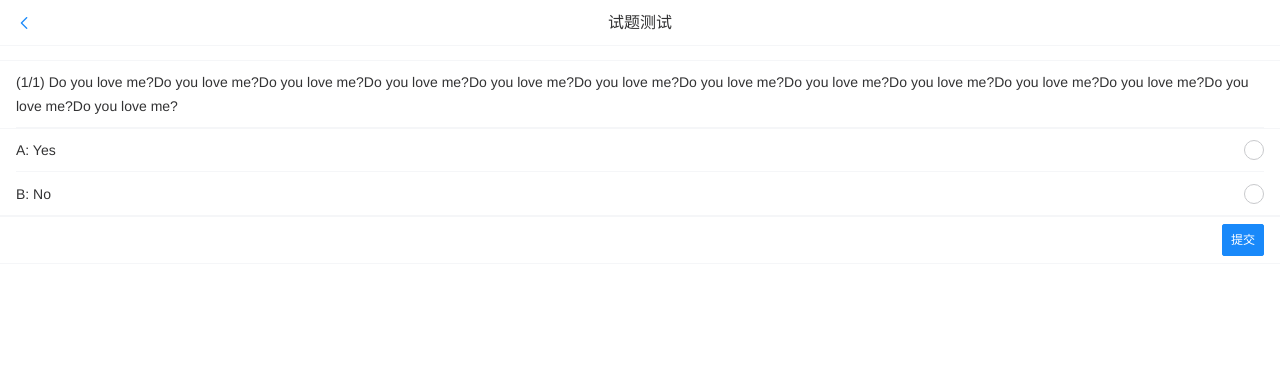
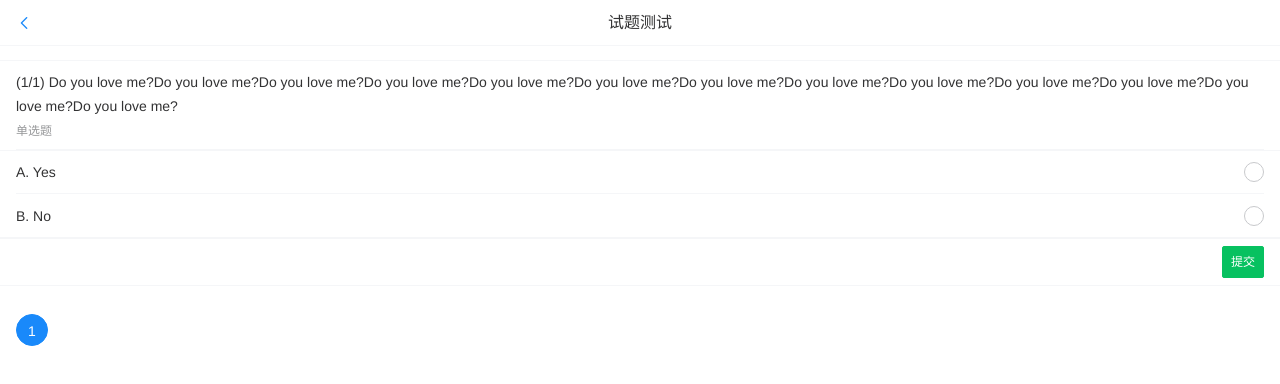
Before and after one commit to canguser/Exam-QA, a Vue app: page /#/exam in a window 1280 px wide. Shown: the top 384 px of the page. Built offline with nearby package versions, Linux system fonts and the light colour scheme.

Commit message:
exam completed step1

```diff
--- a/src/assets/common.css
+++ b/src/assets/common.css
@@ -1,3 +1,14 @@
 .text-align-right{
     text-align: right;
 }
+
+.exam-m-bottom-small{
+    margin-bottom: .75rem;
+}
+.exam-m-top-small{
+    margin-top: .75rem;
+}
+
+.exam-p-around-small{
+    padding: 16px;
+}
--- a/src/components/exam/DoExamPage.vue
+++ b/src/components/exam/DoExamPage.vue
@@ -4,19 +4,21 @@
                 :title="examInfo.title"
                 fixed
                 left-arrow
+                @click-left="$router.back()"
         ></van-nav-bar>
         <div v-for="(question, i) in questionsInfo" :key="i" v-if="i===questionNum">
-            <van-panel :title="getQuestionTitle(question)">
+            <van-panel :title="getQuestionTitle(question)" :desc="getQuestionDesc(question)">
                 <div v-if="question.isMulti">
                     <van-checkbox-group v-model="question.answer.multi.apis">
                         <van-cell-group>
                             <van-cell v-for="(option, oi) in question.answerOptions"
-                                      clickable @click="toggleAnswer(i, [option.api])"
+                                      clickable @click="toggleAnswer(i, option.api)"
                                       :key="oi">
                                 <template slot="title">
-                                    <span :class="{'right-answer':option.isRight&&question.answer.isAnswered,'error-answer':!option.isRight&&question.answer.isAnswered,'custom-title':true}">{{letterIndex[oi]+': '+option.describe}}</span>
+                                    <span :class="{'right-answer':option.isRight&&question.answer.isAnswered,'error-answer':!option.isRight&&question.answer.isAnswered,'custom-title':true}">{{letterIndex[oi]+'. '+option.describe}}</span>
                                 </template>
-                                <van-checkbox slot="right-icon" :name="option.api"></van-checkbox>
+                                <van-checkbox slot="right-icon" :name="option.api"
+                                              :checked-color="getOptionColor(question.answer.results,option)"></van-checkbox>
                             </van-cell>
                         </van-cell-group>
                     </van-checkbox-group>
@@ -28,10 +30,10 @@
                                       clickable @click="setAnswer(i, [option.api])"
                                       :key="oi">
                                 <template slot="title">
-                                    <span :class="{'right-answer':option.isRight&&question.answer.isAnswered,'error-answer':!option.isRight&&question.answer.isAnswered,'custom-title':true}">{{letterIndex[oi]+': '+option.describe}}</span>
+                                    <span :class="{'right-answer':option.isRight&&question.answer.isAnswered&&isShowResult,'error-answer':!option.isRight&&question.answer.isAnswered&&isShowResult,'custom-title':true}">{{letterIndex[oi]+'. '+option.describe}}</span>
                                 </template>
                                 <van-radio slot="right-icon" :name="option.api"
-                                           :checked-color="question.answer.results.map(res=>res.api).includes(option.api)&&option.isRight?'#44af11':'#cd0000'"></van-radio>
+                                           :checked-color="getOptionColor(question.answer.results,option)"></van-radio>
                             </van-cell>
                         </van-cell-group>
                     </van-radio-group>
@@ -40,10 +42,20 @@
                     <div class="text-align-right">
                         <van-button size="small" v-if="i>0" @click="turnTo(i-1)">上一题</van-button>
                         <van-button size="small" type="info" v-if="i<totalNum-1" @click="turnTo(i+1)">下一题</van-button>
-                        <van-button size="small" type="info" v-if="i===totalNum-1" @click="submit">提交</van-button>
+                        <van-button size="small" type="primary" @click="submit">提交</van-button>
                     </div>
                 </div>
             </van-panel>
+        </div>
+        <div class="exam-m-top-small">
+            <div class="exam-p-around-small">
+                <van-row>
+                    <van-col span="4" v-for="(question,i) in questionsInfo" :key="i">
+                        <div class="exam-circle exam-done" @click="turnTo(i)"
+                             :class="{'exam-right':question.answer.isPass&&isShowResult,'exam-error':question.answer.isMistake&&isShowResult,'exam-current': questionNum === i}">{{i+1}}</div>
+                    </van-col>
+                </van-row>
+            </div>
         </div>
     </div>
 </template>
@@ -56,7 +68,12 @@
     import {Cell, CellGroup} from 'vant';
     import {RadioGroup, Radio} from 'vant';
     import {Checkbox, CheckboxGroup} from 'vant';
+    import {Dialog} from 'vant';
+    import { Row, Col } from 'vant';
 
+    Vue.use(Row).use(Col);
+    // 全局注册
+    Vue.use(Dialog);
     Vue.use(Checkbox).use(CheckboxGroup);
     Vue.use(RadioGroup);
     Vue.use(Radio);
@@ -87,8 +104,9 @@
             return {
                 answers: [],
                 questionNum: 0,
-                isShowResult: true,
-                letterIndex: [...'ABCDEFGHIJKLMNOPQRSTUVWXYZ']
+                isShowResult: false,
+                letterIndex: [...'ABCDEFGHIJKLMNOPQRSTUVWXYZ'],
+                examInfo: {}
             }
         },
         computed: {
@@ -118,6 +136,20 @@
             getQuestionTitle(question) {
                 return [`(${this.questionNum + 1}/${this.totalNum})`, question.describe].join(' ');
             },
+            getQuestionDesc(question) {
+                let result = '';
+                if (!question.required) {
+                    result += '（可选）'
+                }
+                if (question.type === 'option') {
+                    if (question.isMulti) {
+                        result += '多选题'
+                    } else {
+                        result += '单选题'
+                    }
+                }
+                return result;
+            },
             /**
              * @param i
              * @param api {Array}
@@ -131,23 +163,20 @@
                     }
                     return answer;
                 });
-                if (this.isShowResult) {
-                    this.checkResult(i);
-                }
             },
             toggleAnswer(i, api) {
-                console.log(this.answers[i]);
                 let apis = this.answers[i].multi.apis;
                 if (apis.includes(api)) {
                     apis = apis.filter(a => a !== api);
                 } else {
                     apis.push(api);
+                    apis = [...apis];
                 }
                 this.setAnswer(i, apis);
             },
             checkResult(i) {
                 this.answers = [...this.answers].map((answer, ai) => {
-                    if (i !== ai) {
+                    if (i !== ai && i != null) {
                         return answer;
                     }
                     let question = this.questions[ai];
@@ -155,8 +184,8 @@
                     answer.results.forEach(res => {
                         res.isMistake = !rightAnswers.includes(res.api);
                     });
-                    answer.isAnswered = true;
-                    answer.isMistake = !!answer.results.find(res => res.isMistake);
+                    answer.isAnswered = answer.results.filter(res => res.api).length > 0;
+                    answer.isMistake = answer.results.length !== rightAnswers.length || !!answer.results.find(res => res.isMistake);
                     answer.isPass = answer.isAnswered && !answer.isMistake;
                     return answer;
                 })
@@ -165,24 +194,45 @@
                 this.questionNum = i;
             },
             submit() {
+                this.checkResult();
                 let answeredNum = this.questionsInfo.filter(q => q.answer.isAnswered).length;
                 if (answeredNum !== this.totalNum) {
-                    alert('题目还没有答完：' + `${answeredNum}/${this.totalNum}`);
+                    Dialog.alert({message: '题目还没有答完：' + `${answeredNum}/${this.totalNum}`});
                     return;
                 }
                 let rightNum = this.questionsInfo.filter(q => q.answer.isPass).length;
                 let rightRate = (rightNum / this.totalNum) * 100 + '%';
-                alert('答题结束，成绩如下：' + `正确：${rightNum}(总共：${this.totalNum})(正确率：${rightRate})`);
+                this.isShowResult = true;
+                Dialog.alert({message: '答题结束，成绩如下：' + `正确：${rightNum}(总共：${this.totalNum})(正确率：${rightRate})`});
+            },
+            adaptExamConfig() {
+                let examInfo = {...defaultExamInfo, ...this.examConfig};
+                examInfo.questions = examInfo.questions.map(q => ({...defaultQuestionInfo, ...q}));
+                this.examInfo = examInfo;
+            },
+            getOptionColor(results, option) {
+                if (this.isShowResult) {
+                    return results.map(res => res.api).includes(option.api) && option.isRight ? '#44af11' : '#cd0000'
+                }
+                return '#1989fa';
             }
         },
         props: {
-            examInfo: {
+            examConfig: {
                 type: Object,
                 default() {
                     return defaultExamInfo;
                 }
             }
         },
+        watch: {
+            examConfig() {
+                this.adaptExamConfig();
+            }
+        },
+        created() {
+            this.adaptExamConfig();
+        }
     }
 </script>
 
@@ -198,4 +248,42 @@
     span.custom-title {
         word-break: break-all;
     }
+
+    .exam-circle{
+        height: 2rem;
+        width: 2rem;
+        border: 1px solid #1989fa;
+        border-radius: 50%;
+        line-height: 2rem;
+        text-align: center;
+        color: #1989fa;
+        cursor: pointer;
+        margin-bottom: .5rem;
+    }
+
+    .exam-circle.exam-error{
+        color: #cd0000;
+        border-color: #cd0000;
+    }
+
+    .exam-circle.exam-right{
+        color: #44af11;
+        border-color: #44af11;
+    }
+
+    .exam-circle.exam-current{
+        background-color: #1989fa;
+        color: white;
+    }
+
+    .exam-circle.exam-error.exam-current{
+        background-color: #cd0000;
+        color: white;
+    }
+
+    .exam-circle.exam-right.exam-current{
+        background-color: #44af11;
+        color: white;
+    }
+
 </style>
--- a/src/components/home-pages/HomeIndex.vue
+++ b/src/components/home-pages/HomeIndex.vue
@@ -2,69 +2,74 @@
     <div>
         <van-grid>
             <van-grid-item
-                    v-for="value in 4"
+                    v-for="value in 1"
                     :key="value"
                     icon="notes-o"
                     clickable
                     @click="doExam"
-                    text="文字"></van-grid-item>
+                    text="开始答题"></van-grid-item>
         </van-grid>
+        <van-popup v-model="show">
+            <div class="exam-import-box">
+                <van-cell-group>
+                    <van-field
+                            v-model="questionLib"
+                            label="题库"
+                            type="textarea"
+                            placeholder="请输入题库"
+                            rows="10"></van-field>
+                </van-cell-group>
+                <van-button type="info" size="small" block @click="importLib">导入题库</van-button>
+            </div>
+        </van-popup>
     </div>
 </template>
 
 <script>
     import Vue from 'vue';
     import {Grid, GridItem} from 'vant';
+    import {Popup} from 'vant';
+    import {Button} from 'vant';
+    import {Field} from 'vant';
+    import {Cell, CellGroup} from 'vant';
 
+
+    Vue.use(Field).use(Cell).use(CellGroup);
+    Vue.use(Button);
+    Vue.use(Popup);
     Vue.use(Grid).use(GridItem);
     export default {
         name: "HomeIndex",
+        data() {
+            return {
+                show: false,
+                questionLib: ''
+            }
+        },
         methods: {
             doExam() {
-                this.$router.push({
-                    name: 'DoExamPage',
-                    params: {
-                        examInfo: {
-                            questions:[
-                                {
-                                    describe: 'Do you like me?',
-                                    answerOptions: [
-                                        {api: 'A', describe: 'Yes', isRight: true},
-                                        {api: 'B', describe: 'No'}
-                                    ]
-                                },
-                                {
-                                    describe: 'Do you hate me?',
-                                    answerOptions: [
-                                        {api: 'A', describe: 'Yes'},
-                                        {api: 'B', describe: 'No', isRight: true}
-                                    ]
-                                },
-                                {
-                                    describe: 'Which one is right for me?',
-                                    answerOptions: [
-                                        {api: 'A', describe: 'My hometown is DeYang', isRight: true},
-                                        {api: 'B', describe: 'My age is 18 year old', isRight: true},
-                                        {api: 'C', describe: 'I am a girl'},
-                                        {api: 'D', describe: 'I am not smart'}
-                                    ]
-                                },
-                                {
-                                    describe: 'Do you want me?',
-                                    answerOptions: [
-                                        {api: 'A', describe: 'Yes', isRight: true},
-                                        {api: 'B', describe: 'No'}
-                                    ]
-                                }
-                            ]
+                this.show = true;
+            },
+            importLib() {
+                try {
+                    let lib = JSON.parse(this.questionLib);
+                    this.$router.push({
+                        name: 'DoExamPage',
+                        params: {
+                            examConfig: lib
                         }
-                    }
-                })
+                    })
+                } catch (e) {
+                    alert('题库格式错误')
+                }
             }
         }
     }
 </script>
 
 <style scoped>
-
+    .exam-import-box {
+        width: 20rem;
+        padding: 1rem;
+    }
 </style>
```
